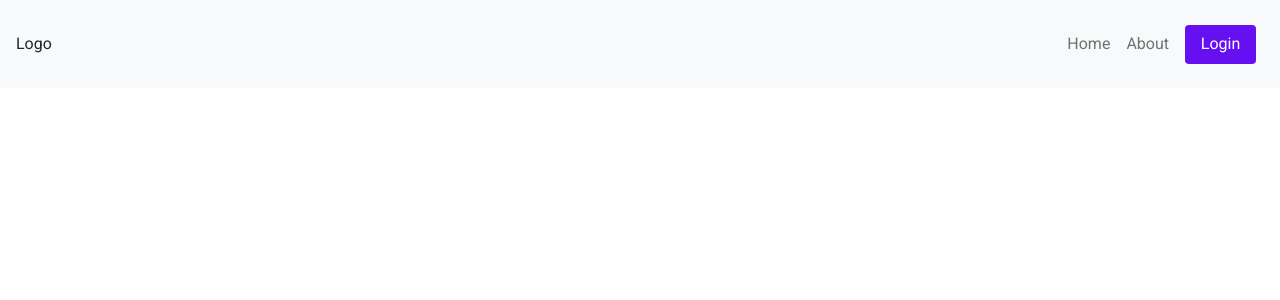
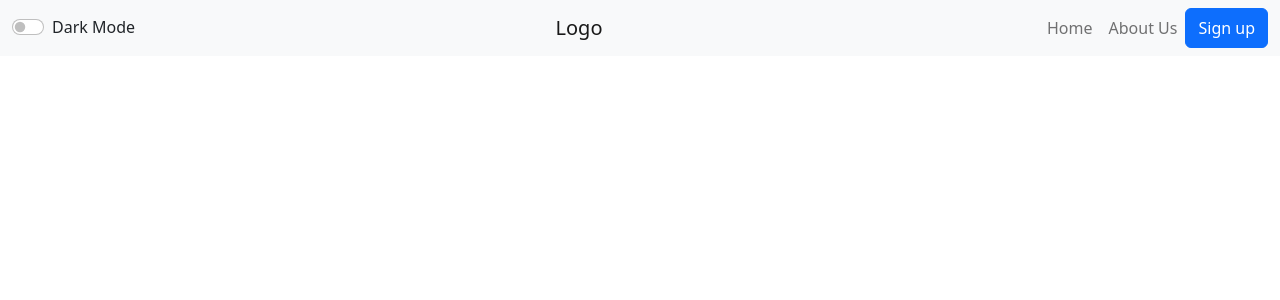
Before and after one commit to aftab87/oompa, a React (Create React App) app: page / in a window 1280 px wide. Shown: the top 300 px of the page. Built offline with nearby package versions, Linux system fonts and the light colour scheme.

Commit message:
Started changing header with dark mode toggle

```diff
--- a/src/Components/Header.jsx
+++ b/src/Components/Header.jsx
@@ -1,35 +1,43 @@
-
-import "./Stylesheets/header.css";
-import Nav from 'react-bootstrap/Nav';
-import Navbar from 'react-bootstrap/Navbar';
-// import Button from 'react-bootstrap/Button';
-// import logo from "./images/testLogoImage.png";
-
+import Button from "react-bootstrap/Button";
+import Container from "react-bootstrap/Container";
+import Form from "react-bootstrap/Form";
+import Nav from "react-bootstrap/Nav";
+import Navbar from "react-bootstrap/Navbar";
+import Offcanvas from "react-bootstrap/Offcanvas";
 
 // Need to include a dark and light mode
 
 function Header() {
-
     return (
-        <Navbar collapseOnSelect expand="lg" bg="light" variant="bs-indigo" >
-            <div className="nav-con">
-                <Navbar href="#home" className="navLogo">Logo</Navbar>
-                <Navbar.Toggle aria-controls="responsive-navbar-nav" />
-                <Navbar.Collapse id="responsive-navbar-nav">
-                    <Nav className="me-auto">
-                    </Nav>
-                    <Nav>
-                        <Nav.Link href="#home">Home</Nav.Link>
-                        <Nav.Link href="#about">About</Nav.Link>
-                        <Nav.Link href="#login">
-                            <button className="loginButton">
-                                Login
-                            </button>
-                        </Nav.Link>
-                    </Nav>
-                </Navbar.Collapse>
-            </div>
-        </Navbar>
+            <Navbar bg="light" expand="xl" className="mb-3">
+                <Container fluid>
+                    <Form.Check
+                        type="switch"
+                        id="darkSwitch"
+                        label="Dark Mode"
+                        className="flex-grow-1"
+                    />
+                    <Navbar.Brand href="/" className="flex-grow-1 text-center">Logo</Navbar.Brand>
+                    <Navbar.Toggle aria-controls={`navBar`} />
+                    <Navbar.Offcanvas
+                        id={`navBar`}
+                        aria-labelledby={`navBar-label`}
+                        placement="end">
+                        <Offcanvas.Header closeButton>
+                            <Offcanvas.Title id={`navBar-label`}>
+                                Welcome!
+                            </Offcanvas.Title>
+                        </Offcanvas.Header>
+                        <Offcanvas.Body>
+                            <Nav className="flex justify-content-end flex-grow-1">
+                                <Nav.Link href="/">Home</Nav.Link>
+                                <Nav.Link href="/about">About Us</Nav.Link>
+                                <Button variant="primary" >Sign up</Button>
+                            </Nav>
+                        </Offcanvas.Body>
+                    </Navbar.Offcanvas>
+                </Container>
+            </Navbar>
     );
 }
 
--- a/src/Components/Main.jsx
+++ b/src/Components/Main.jsx
@@ -3,9 +3,9 @@ import "./Stylesheets/Main.css"
 
 function Main () {
     return (
-    <div>
+    <>
         <Header />
-    </div>
+    </>
     )
 }
 
```
